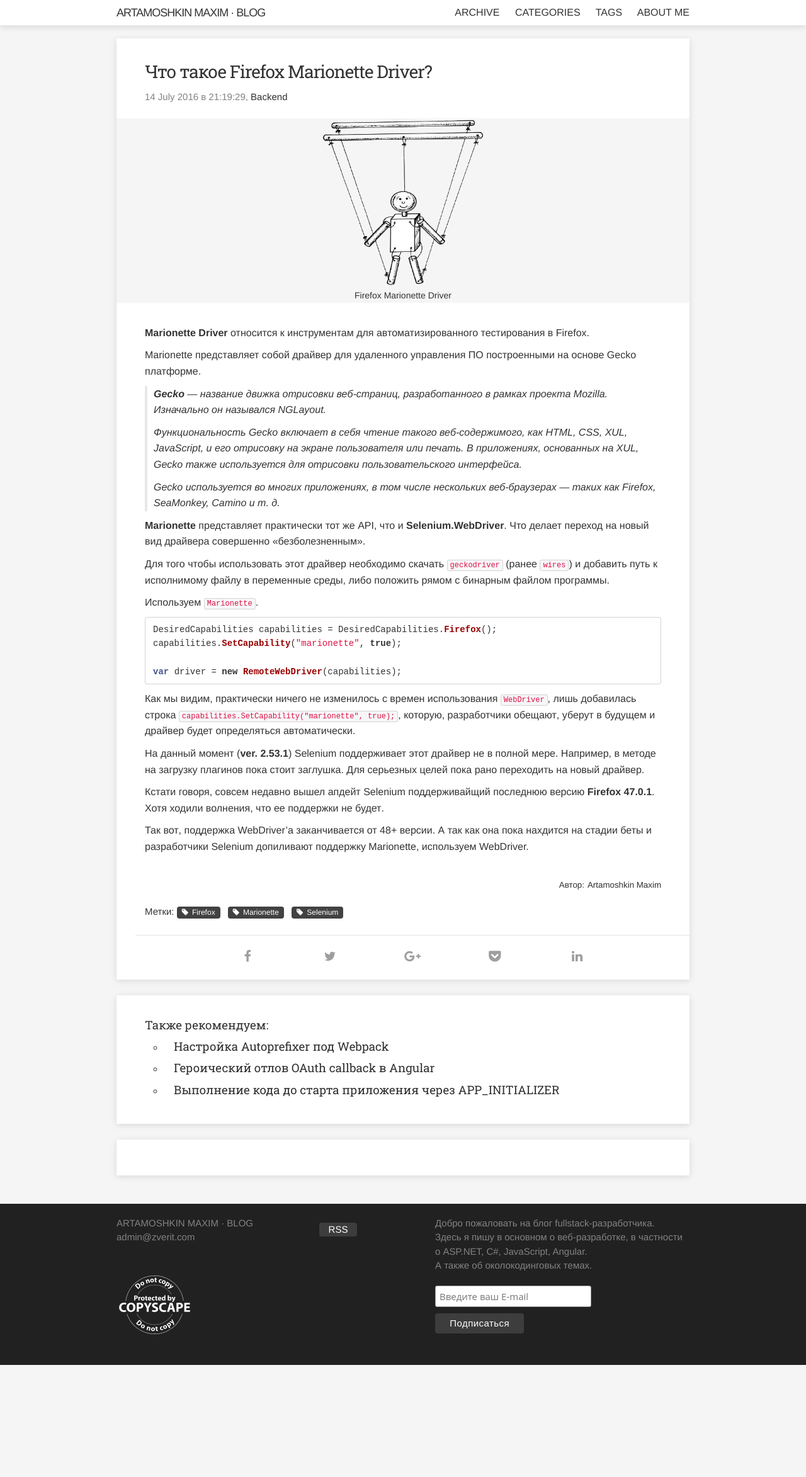
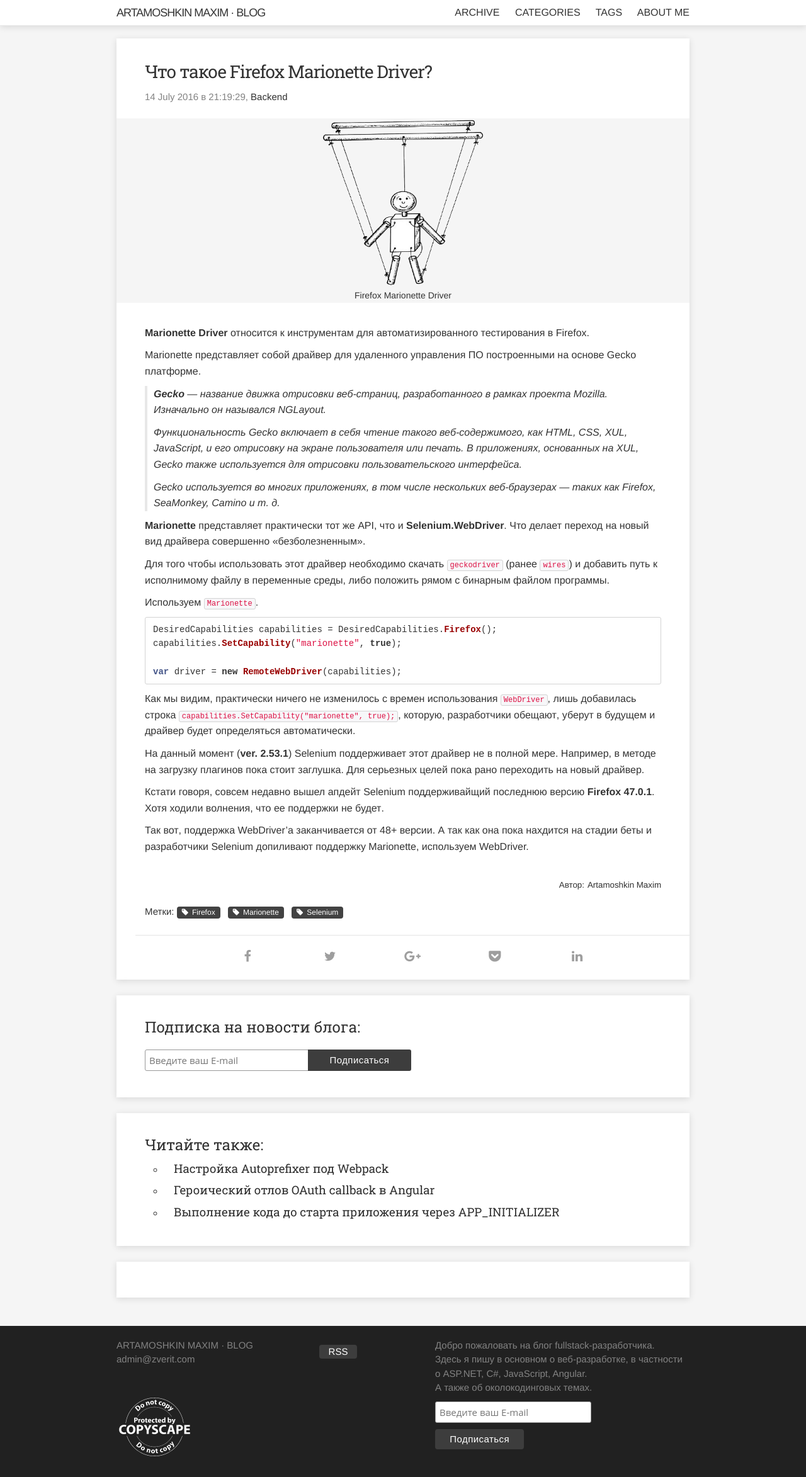
Before and after one commit to martamoshkin/blog.zverit.com, a Jekyll site: the page built from _posts/2016-7-15-what-is-firefox-marionette-driver.md, in a window 1280 px wide. Shown: the whole page at 63% size. Built offline with Jekyll 4.4.1, drawn with Linux system fonts in a browser that asks for light colours; comment, search, counter and statistics services are not loaded; before the commit the page ends 2168 px from its top, so only the background shows below that.

Commit message:
add subscribe section

```diff
--- a/_layouts/post.html
+++ b/_layouts/post.html
@@ -64,8 +64,31 @@
 	<meta itemscope itemprop="mainEntityOfPage" itemType="https://schema.org/WebPage" itemid="{{site.url}}{{page.url}}"/>
 </article>
 
+<div class="expo-section">
+	<h2> Подписка на новости блога: </h2>
+	<div id="mc_embed_signup">
+		<form action="//zverit.us13.list-manage.com/subscribe/post?u=a8b392fd06c991f284242671f&amp;id=576b0f82b2"
+		method="post" id="mc-embedded-subscribe-form" name="mc-embedded-subscribe-form"
+		class="validate" target="_blank" novalidate>
+		<div id="mc_embed_signup_scroll">
+
+			<input type="email" value="" name="EMAIL" class="email" id="mce-EMAIL"
+			placeholder="Введите ваш E-mail" required>
+			<div style="position: absolute; left: -5000px;" aria-hidden="true">
+				<input type="text"
+				name="b_a8b392fd06c991f284242671f_576b0f82b2"
+				tabindex="-1"
+				value=""></div>
+				<div class="clear"><input type="submit" value="Подписаться" name="subscribe"
+					id="mc-embedded-subscribe" class="button raised grey">
+				</div>
+			</div>
+		</form>
+	</div>
+</div>
+
 <div class="related expo-section">
-	<h3>Также рекомендуем:</h3>
+	<h2>Читайте также:</h2>
 	<ul>
 		{% for post in site.related_posts limit:3 %}
 		<a href="{{ post.url }}">
--- a/_sass/_layout.scss
+++ b/_sass/_layout.scss
@@ -488,13 +488,36 @@
   }
 }
 
-#mc_embed_signup form {
-  padding: 0;
-  background: #212121;
+.site-footer {
+  #mc_embed_signup form {
+    padding: 0;
+    background: #212121;
+  }
 }
 
 #mc_embed_signup .button {
   background-color: #3d3d3d !important;
+}
+
+.expo-section {
+  #mc_embed_signup input.button {
+    display: inline-block;
+    width: 20%;
+    min-width: 105px;
+    height: 34px;
+  }
+
+  #mc_embed_signup .button {
+      border-radius: 0 3px 3px 0;
+  }
+
+  #mc_embed_signup input.email {
+      margin: 0 -5px -20px 0;
+      display: inline-block;
+      border-radius: 3px 0 0 3px;
+      min-width: 150px;
+      width: 30%;
+  }
 }
 
 #mc_embed_signup {
```
Lines whose indentation alone changed are shown as unchanged.
